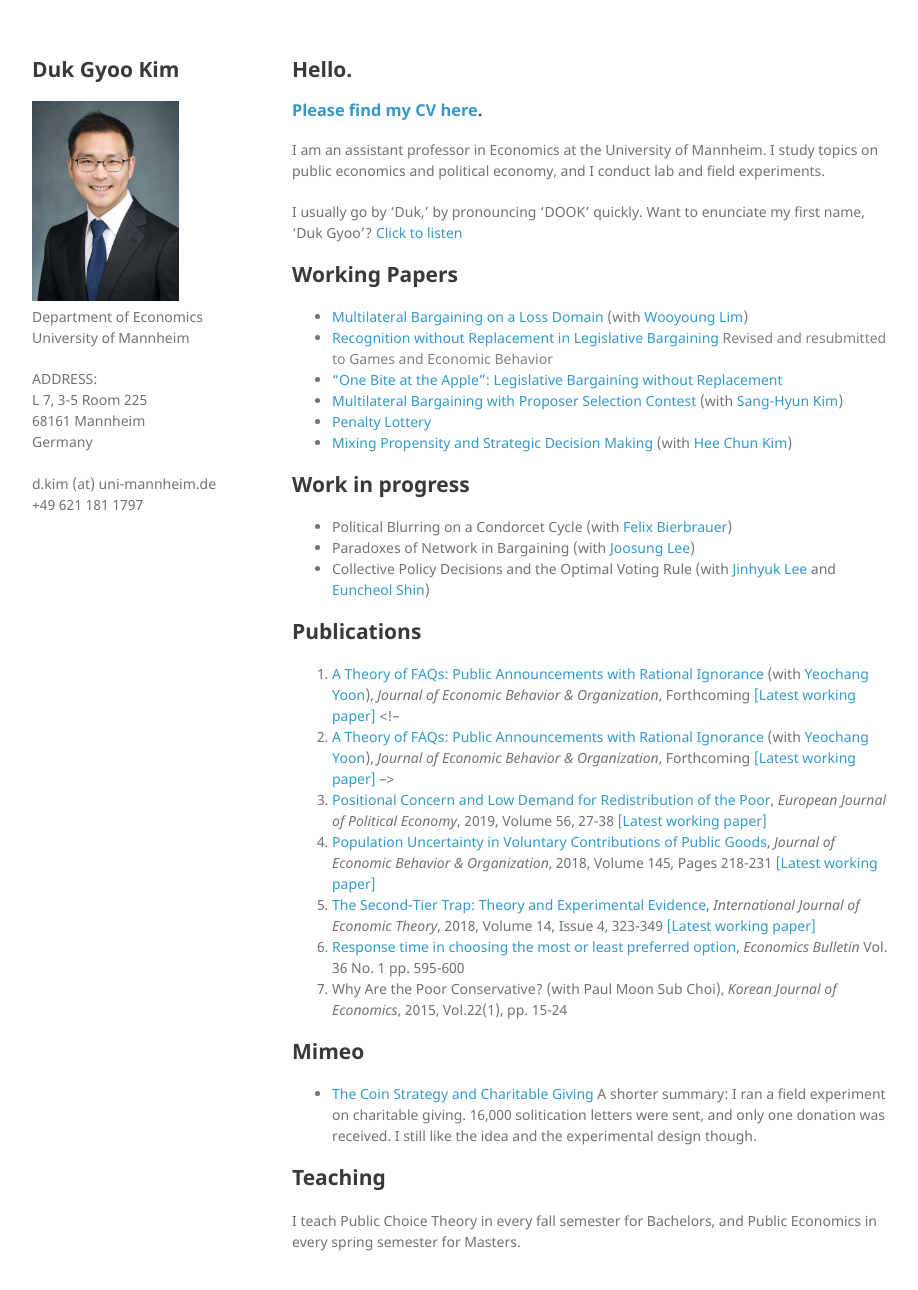
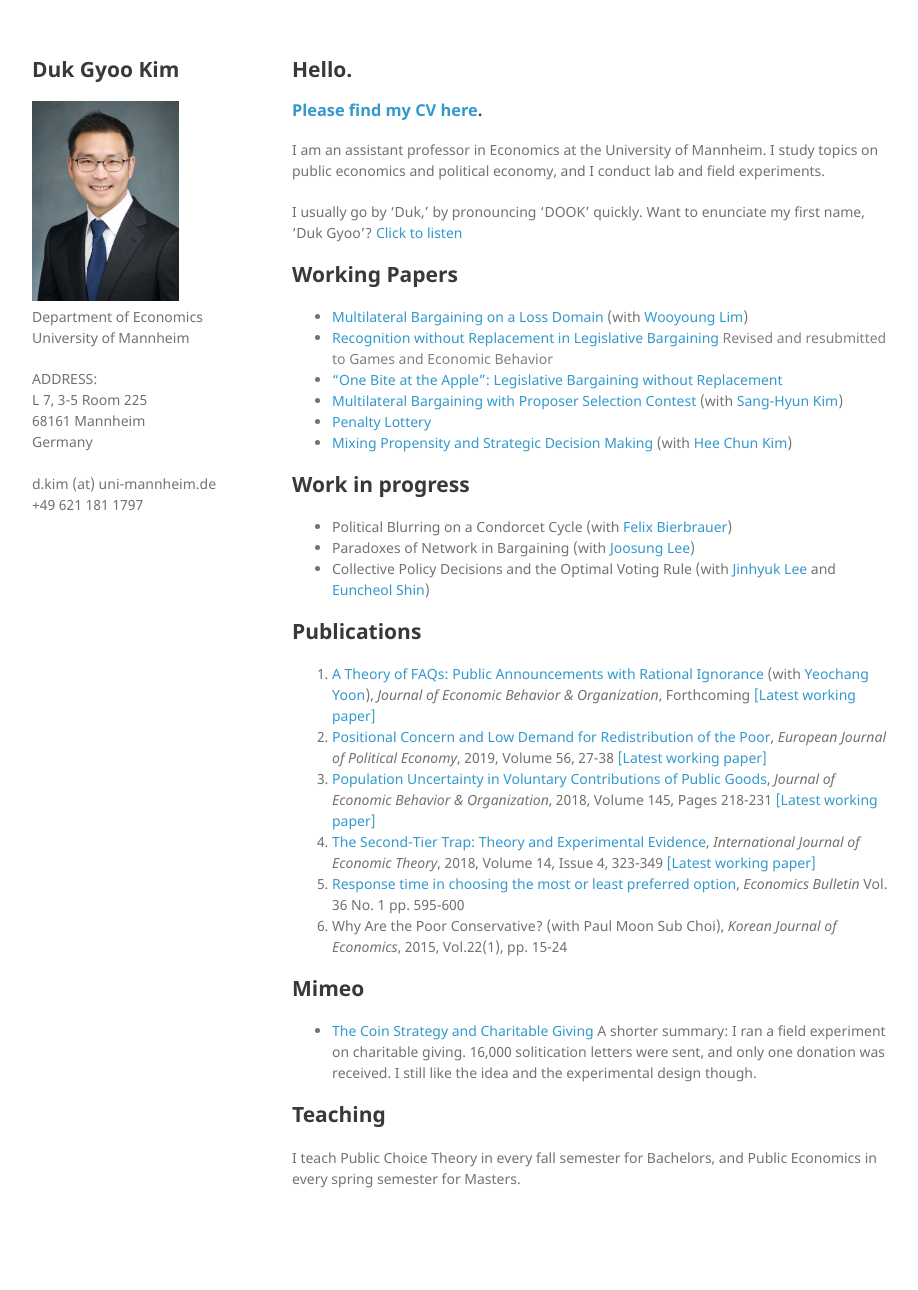
Before and after one commit to kimdukgyoo/kimdukgyoo.github.io, a Jekyll site: the page built from index.md, in a window 1280 px wide and 1322 px high. Shown: the top 1290 px of the window, without its empty margins (178-1096 px from the left). Built offline with Jekyll 4.4.1, drawn with Linux system fonts in a browser that asks for light colours; our own code applies the rules of GitHub Pages for plain Markdown files.

Commit message:
Update index.md

```diff
--- a/index.md
+++ b/index.md
@@ -22,10 +22,10 @@ I usually go by 'Duk,' by pronouncing 'DOOK' quickly. Want to enunciate my first
 
 
 ## Publications
-1. <a href="https://authors.elsevier.com/a/1YbEwc24anXDL" target="_blank">A Theory of FAQs: Public Announcements with Rational Ignorance</a> (with <a href="https://sites.google.com/site/yyeochang/" target="_blank">Yeochang Yoon</a>), _Journal of Economic Behavior & Organization_, Forthcoming <a href="https://kimdukgyoo.github.io/PDFfiles/theoryFAQs.pdf" target="_blank">[Latest working paper]</a>
 <!--
 1. <a href="https://doi.org/10.1016/j.jebo.2018.12.026" target="_blank">A Theory of FAQs: Public Announcements with Rational Ignorance</a> (with <a href="https://sites.google.com/site/yyeochang/" target="_blank">Yeochang Yoon</a>), _Journal of Economic Behavior & Organization_, Forthcoming <a href="https://kimdukgyoo.github.io/PDFfiles/theoryFAQs.pdf" target="_blank">[Latest working paper]</a>
 -->
+1. <a href="https://authors.elsevier.com/a/1YbEwc24anXDL" target="_blank">A Theory of FAQs: Public Announcements with Rational Ignorance</a> (with <a href="https://sites.google.com/site/yyeochang/" target="_blank">Yeochang Yoon</a>), _Journal of Economic Behavior & Organization_, Forthcoming <a href="https://kimdukgyoo.github.io/PDFfiles/theoryFAQs.pdf" target="_blank">[Latest working paper]</a>
 2. <a href="https://authors.elsevier.com/a/1YOiwe52OdRVG" target="_blank"> Positional Concern and Low Demand for Redistribution of the Poor</a>, _European Journal of Political Economy_, 2019, Volume 56, 27-38 <a href="https://kimdukgyoo.github.io/PDFfiles/ECP.pdf" target="_blank">[Latest working paper]</a>
 3. <a href="https://doi.org/10.1016/j.jebo.2017.10.009" target="_blank"> Population Uncertainty in Voluntary Contributions of Public Goods</a>, _Journal of Economic Behavior & Organization_, 2018, Volume 145, Pages 218-231 <a href="https://kimdukgyoo.github.io/PDFfiles/PopulationUncertaintyInVolutaryContributions-Elsevier.pdf" target="_blank">[Latest working paper]</a>
 4. <a href="https://onlinelibrary.wiley.com/doi/10.1111/ijet.12158" target="_blank">The Second-Tier Trap: Theory and Experimental Evidence</a>, _International Journal of Economic Theory_, 2018, Volume 14, Issue 4, 323-349 <a href="https://kimdukgyoo.github.io/PDFfiles/TheSecondTierTrap-TheoryandEvidence.pdf" target="_blank">[Latest working paper]</a>
```
